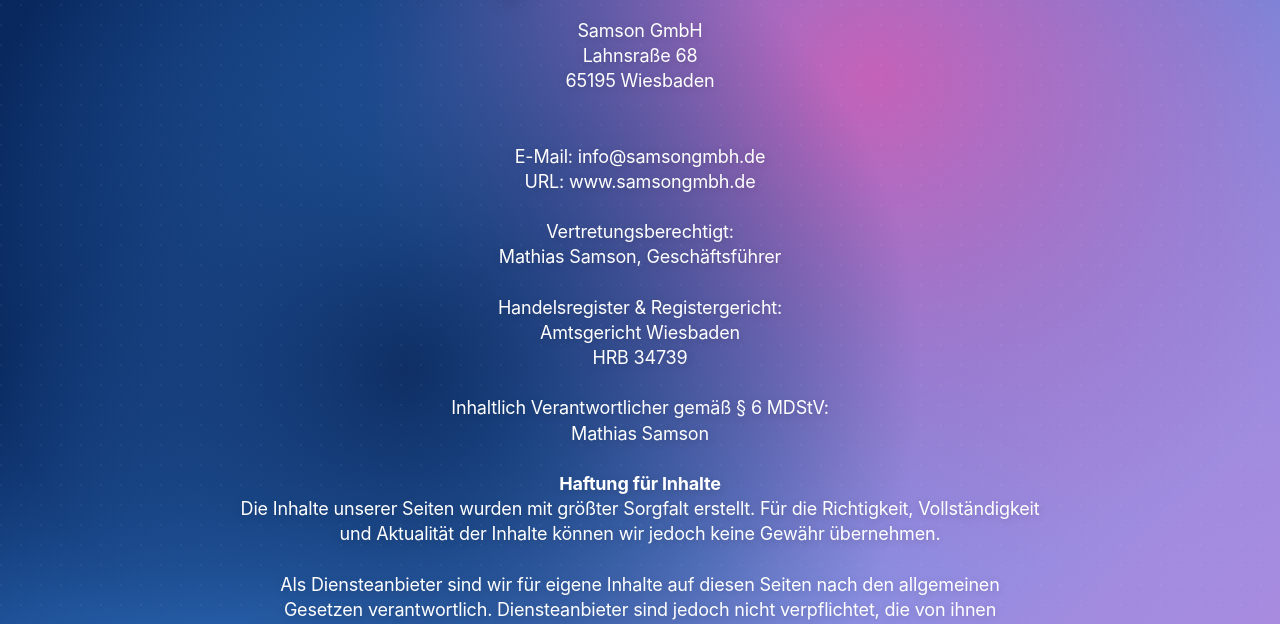
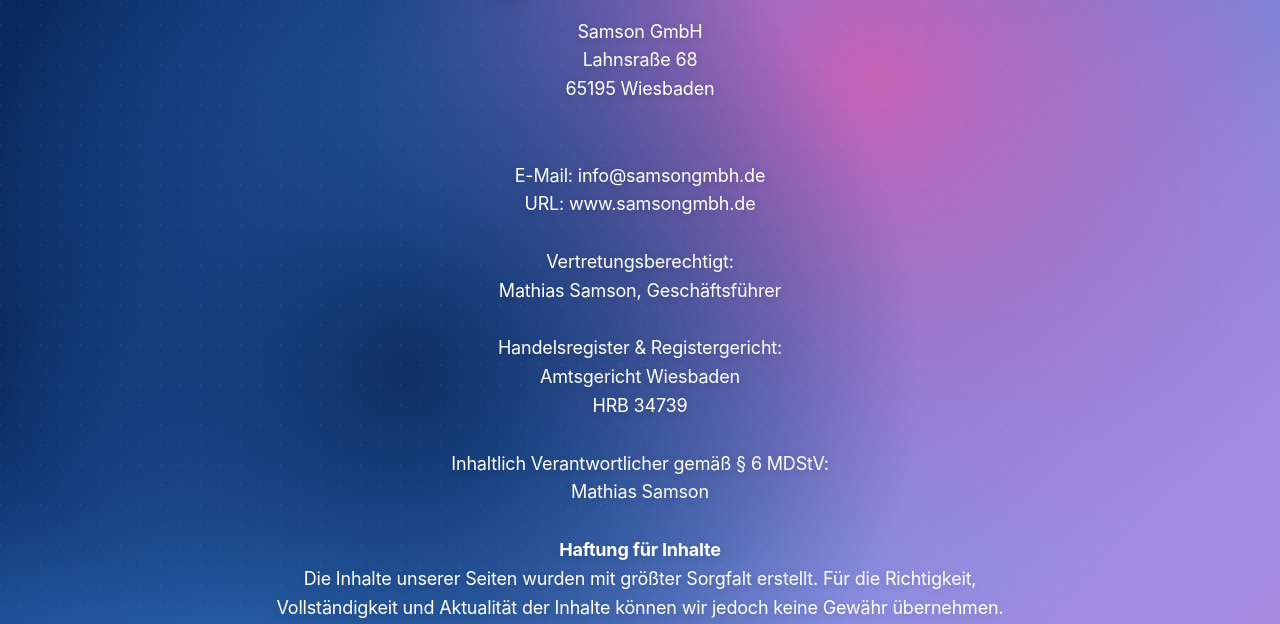
Before and after one commit to TomSonSon/Viraa_Website, a plain HTML site: page impress.html in a window 1280 px wide. Shown: the part 176-800 px from the top of the page. Drawn offline with Linux system fonts and the light colour scheme; a web font is replaced by a local one.

Commit message:
fixed formatting of impressum

```diff
--- a/styles.css
+++ b/styles.css
@@ -361,6 +361,7 @@ html {
     text-align: center;
     max-width: 800px;
     width: 100%;
+    padding: 0 var(--spacing-lg);
 }
 
 .impress-header-section {
@@ -368,6 +369,7 @@ html {
     flex-direction: column;
     align-items: center;
     gap: var(--spacing-md);
+    width: 100%;
 }
 
 .impress-title {
@@ -386,9 +388,11 @@ html {
     letter-spacing: -0.01em;
     color: #ffffff;
     text-shadow: 0 2px 10px rgba(0, 0, 0, 0.2);
-    line-height: 1.4;
+    line-height: 1.6;
     margin: 0 0 var(--spacing-lg) 0;
     white-space: pre-line;
+    text-align: center;
+    width: 100%;
 }
 
 /* Responsive Design for Impress Page */
```
